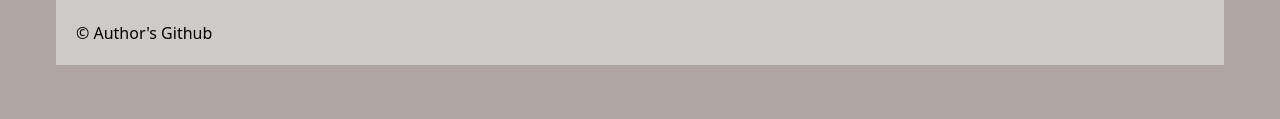
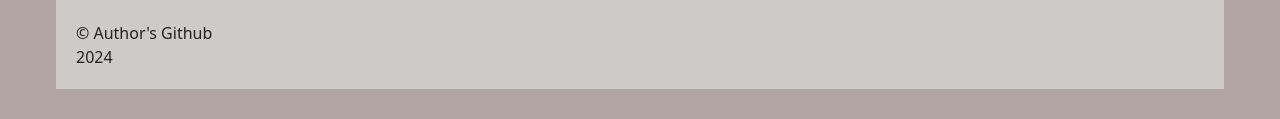
Before and after one commit to asyaLebedeva/rsschool-cv, a website: page index.html in a window 1280 px wide. Shown: the part 2332-2451 px from the top of the page. Drawn offline with Linux system fonts and the light colour scheme.

Commit message:
fix: add fonts and year of creating app into index.html

```diff
--- a/index.html
+++ b/index.html
@@ -280,7 +280,8 @@
           <li class="mb-6">
             <a href="https://rs.school/courses/javascript-ru" target="_blank" rel="noreferrer noopener"><img src="img/rs-school-logo.svg" alt="rsschool-logo" width="154" height="215"></a>
           </li>
-          <li><a href="https://github.com/asyaLebedeva" target="_blank" rel="noreferrer noopener">&copy; Author's Github</a></li>
+          <li><a class="text-base text-black font-normal leading-6" href="https://github.com/asyaLebedeva" target="_blank" rel="noreferrer noopener">&copy; Author's Github</a></li>
+          <li><span class="text-base text-black font-normal leading-6">2024</span></li>
         </ul>
       </div>
     </footer>
```
